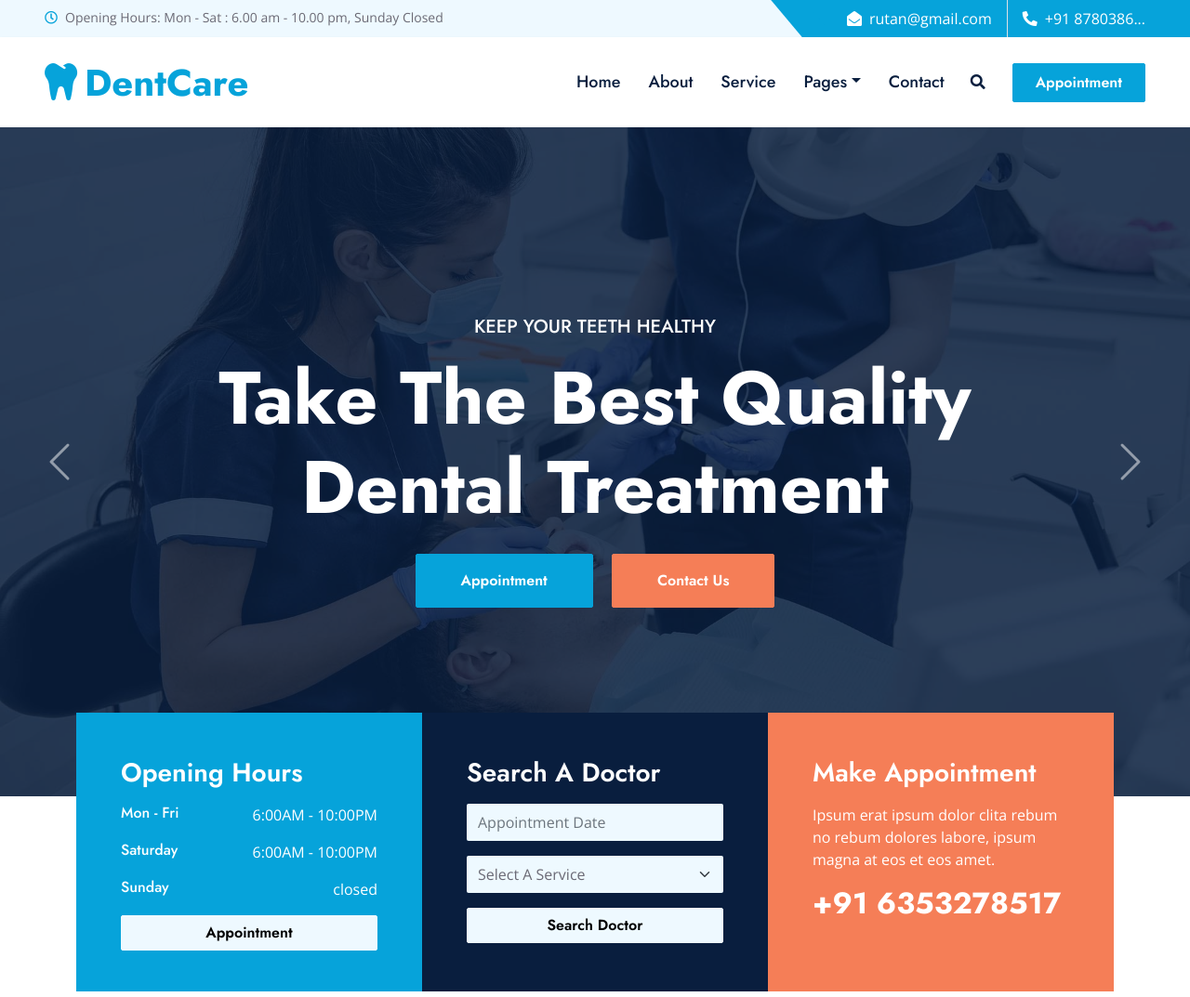
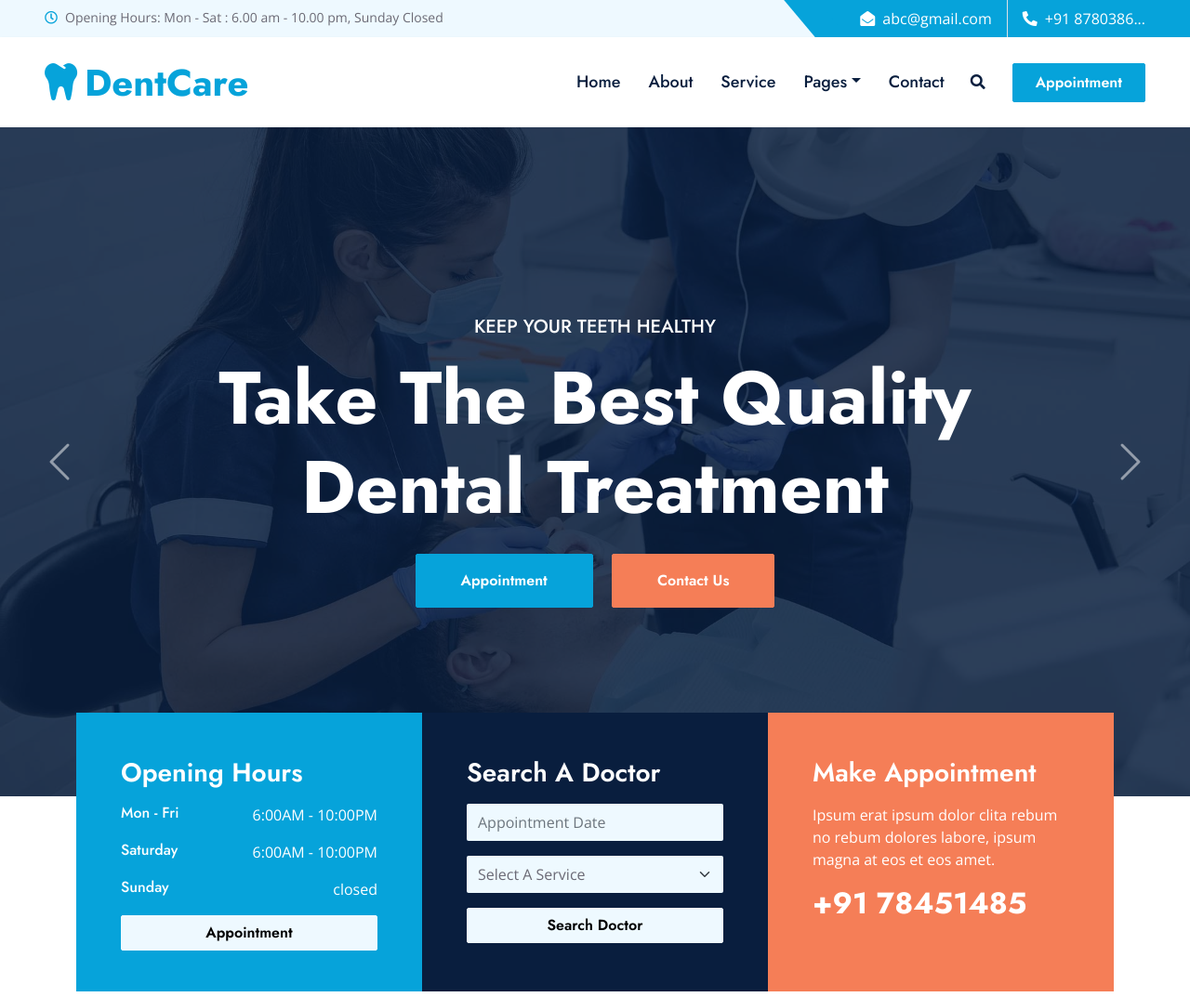
Before and after one commit to rutanpatel/Hospital-Management-System, a Flask app: page / in a window 1280 px wide. Shown: the top 1073 px of the page at 93% size. Run offline with Flask 3, Linux system fonts and the light colour scheme; some libraries are stand-ins or nearby versions.

Commit message:
all commit

```diff
--- a/app.py
+++ b/app.py
@@ -19,8 +19,8 @@ db_config = {
 email_config = {
     'smtp_server': 'smtp.gmail.com',  # SMTP server for Gmail
     'smtp_port': 587,  # Port number for TLS encryption
-    'sender_email': 'rutanmandaviya5@gmail.com',
-    'sender_password': 'pxwo hran jnig rlwm',
+    'sender_email': 'abc@gmail.com',
+    'sender_password': 'password your mail',#open mail goto google in security search add app in add name after get password if no get then msg me
 }
 
 
@@ -206,7 +206,7 @@ def sign():
             conn.close()
 
             # Send notification email to your email address
-            your_email = 'rutanmandaviya12@gmail.com'  # Replace with your email address
+            your_email = 'abc@gmail.com'  # Replace with your email address
             subject = 'New User Sign-up'
             message = f'A new user has signed up with the email address: {email}'
             send_email(your_email, subject, message)
--- a/templates/appointment.html
+++ b/templates/appointment.html
@@ -247,7 +247,7 @@
                 <div class="col-lg-3 col-md-6">
                     <h3 class="text-white mb-4">Get In Touch</h3>
                     <p class="mb-2"><i class="bi bi-geo-alt text-primary me-2"></i>123 Street, New York, USA</p>
-                    <p class="mb-2"><i class="bi bi-envelope-open text-primary me-2"></i>rutan@gmail.com</p>
+                    <p class="mb-2"><i class="bi bi-envelope-open text-primary me-2"></i>abc@gmail.com</p>
                     <p class="mb-0"><i class="bi bi-telephone text-primary me-2"></i>+91 8780386...</p>
                 </div>
                 <div class="col-lg-3 col-md-6">
--- a/templates/contact.html
+++ b/templates/contact.html
@@ -35,7 +35,7 @@
                             <i class="bi bi-envelope-open fs-1 text-primary me-3"></i>
                             <div class="text-start">
                                 <h5 class="mb-0">Email Us</h5>
-                                <span>rutan@gmail.com</span>
+                                <span>abc@gmail.com</span>
                             </div>
                         </div>
                         <div class="d-flex align-items-center">
--- a/templates/index.html
+++ b/templates/index.html
@@ -86,7 +86,7 @@
                     <div class="bg-secondary d-flex flex-column p-5" style="height: 300px;">
                         <h3 class="text-white mb-3">Make Appointment</h3>
                         <p class="text-white">Ipsum erat ipsum dolor clita rebum no rebum dolores labore, ipsum magna at eos et eos amet.</p>
-                        <h2 class="text-white mb-0">+91 6353278517</h2>
+                        <h2 class="text-white mb-0">+91 78451485</h2>
                     </div>
                 </div>
             </div>
@@ -256,7 +256,7 @@
                     <div class="position-relative bg-primary rounded h-100 d-flex flex-column align-items-center justify-content-center text-center p-4">
                         <h3 class="text-white mb-3">Make Appointment</h3>
                         <p class="text-white mb-3">Make Appointment via Telephone Take Emergency Appointment</p>
-                        <h2 class="text-white mb-0">+91 6353278517</h2>
+                        <h2 class="text-white mb-0">+91 4851481</h2>
                     </div>
                 </div>
             </div>
@@ -295,7 +295,7 @@ But in time, the pains are very painful. The pain and the pain and the pain and
                     </div>
                     <p class="mb-4">It was time to get rid of the vines. May the pain be long and long. I'm going to do some homework and work on them. Clita was the very thing, but it was not the work of the people. Saint Clita had just been in such great pain</p>
                     <h5 class="text-uppercase text-primary wow fadeInUp" data-wow-delay="0.3s">Call for Appointment</h5>
-                    <h1 class="wow fadeInUp" data-wow-delay="0.6s">+91 6353278517</h1>
+                    <h1 class="wow fadeInUp" data-wow-delay="0.6s">+91 784514875</h1>
                 </div>
                 <div class="col-lg-7">
                     <div class="owl-carousel price-carousel wow zoomIn" data-wow-delay="0.9s">
@@ -526,7 +526,7 @@ But in time, the pains are very painful. The pain and the pain and the pain and
                             <i class="bi bi-phone-vibrate fs-1 text-primary me-3"></i>
                             <div class="text-start">
                                 <h5 class="mb-0">Call Us</h5>
-                                <span>+91 6353278517</span>
+                                <span>+91 8451</span>
                             </div>
                         </div>
                     </div>
--- a/templates/layout.html
+++ b/templates/layout.html
@@ -59,7 +59,7 @@
             <div class="col-md-6 text-center text-lg-end">
                 <div class="position-relative d-inline-flex align-items-center bg-primary text-white top-shape px-5">
                     <div class="me-3 pe-3 border-end py-2">
-                        <p class="m-0"><i class="fa fa-envelope-open me-2"></i>rutan@gmail.com</p>
+                        <p class="m-0"><i class="fa fa-envelope-open me-2"></i>abc@gmail.com</p>
                     </div>
                     <div class="py-2">
                         <p class="m-0"><i class="fa fa-phone-alt me-2"></i>+91 8780386...</p>
@@ -162,7 +162,7 @@
                 <div class="col-lg-3 col-md-6">
                     <h3 class="text-white mb-4">Get In Touch</h3>
                     <p class="mb-2"><i class="bi bi-geo-alt text-primary me-2"></i>123 Street Vrundavan,Vadodara,India</p>
-                    <p class="mb-2"><i class="bi bi-envelope-open text-primary me-2"></i>rutan@example.com</p>
+                    <p class="mb-2"><i class="bi bi-envelope-open text-primary me-2"></i>abc@example.com</p>
                     <p class="mb-0"><i class="bi bi-telephone text-primary me-2"></i>+91 8780386...</p>
                 </div>
                 <div class="col-lg-3 col-md-6">
--- a/templates/price.html
+++ b/templates/price.html
@@ -11,7 +11,7 @@
                     </div>
                     <p class="mb-4">It was time to get rid of the vines. May the pain be long and long. I'm going to do some homework and work on them. Clita was the very thing, but it was not the work of the people. Saint Clita had just been in such great pain</p>
                     <h5 class="text-uppercase text-primary wow fadeInUp" data-wow-delay="0.3s">Call for Appointment</h5>
-                    <h1 class="wow fadeInUp" data-wow-delay="0.6s">+91 6353278517</h1>
+                    <h1 class="wow fadeInUp" data-wow-delay="0.6s">+91 525444</h1>
                 </div>
                 <div class="col-lg-7">
                     <div class="owl-carousel price-carousel wow zoomIn" data-wow-delay="0.9s">
--- a/templates/service.html
+++ b/templates/service.html
@@ -75,7 +75,7 @@
                     <div class="position-relative bg-primary rounded h-100 d-flex flex-column align-items-center justify-content-center text-center p-4">
                         <h3 class="text-white mb-3">Make Appointment</h3>
                         <p class="text-white mb-3">Make Appointment via Telephone Take Emergency Appointment</p>
-                        <h2 class="text-white mb-0">+91 6353278517</h2>
+                        <h2 class="text-white mb-0">+91 52486521</h2>
                     </div>
                 </div>
             </div>
```
Also changed, not shown: static/img/team-5.jpg.
